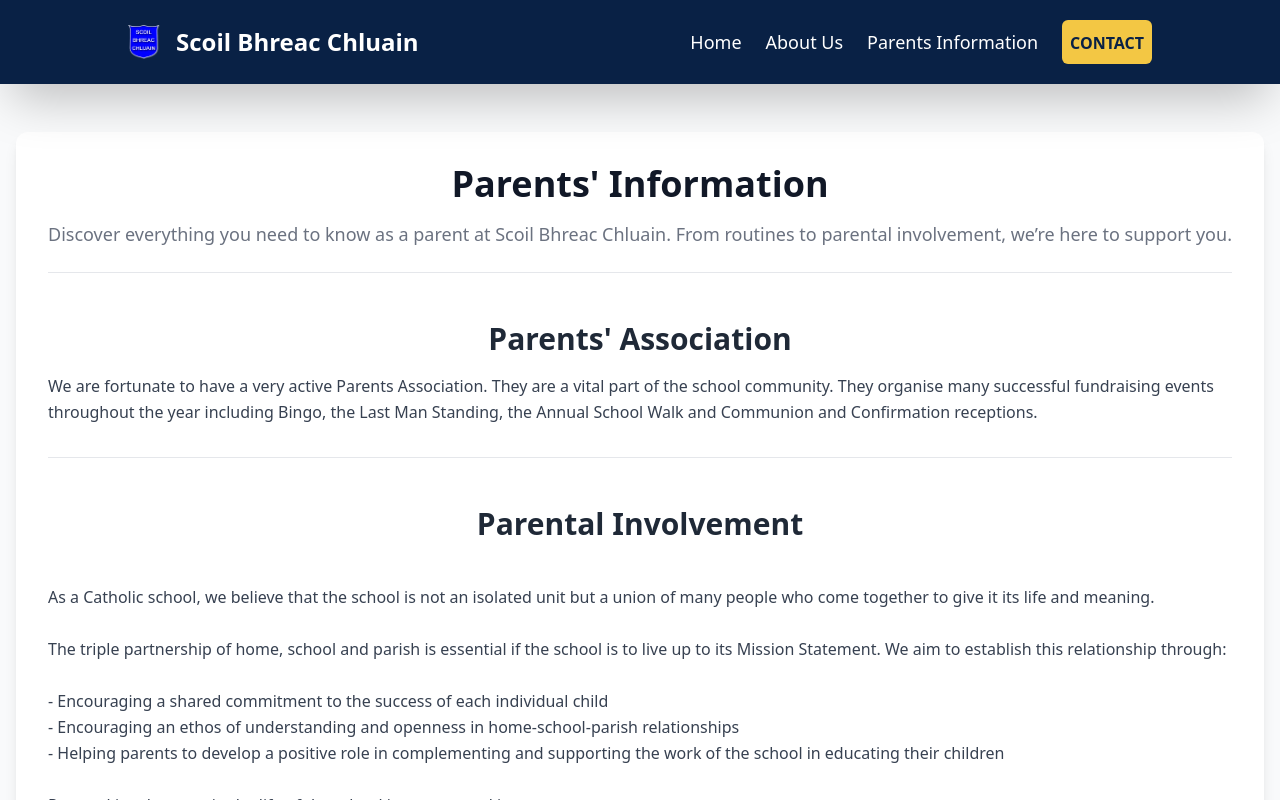
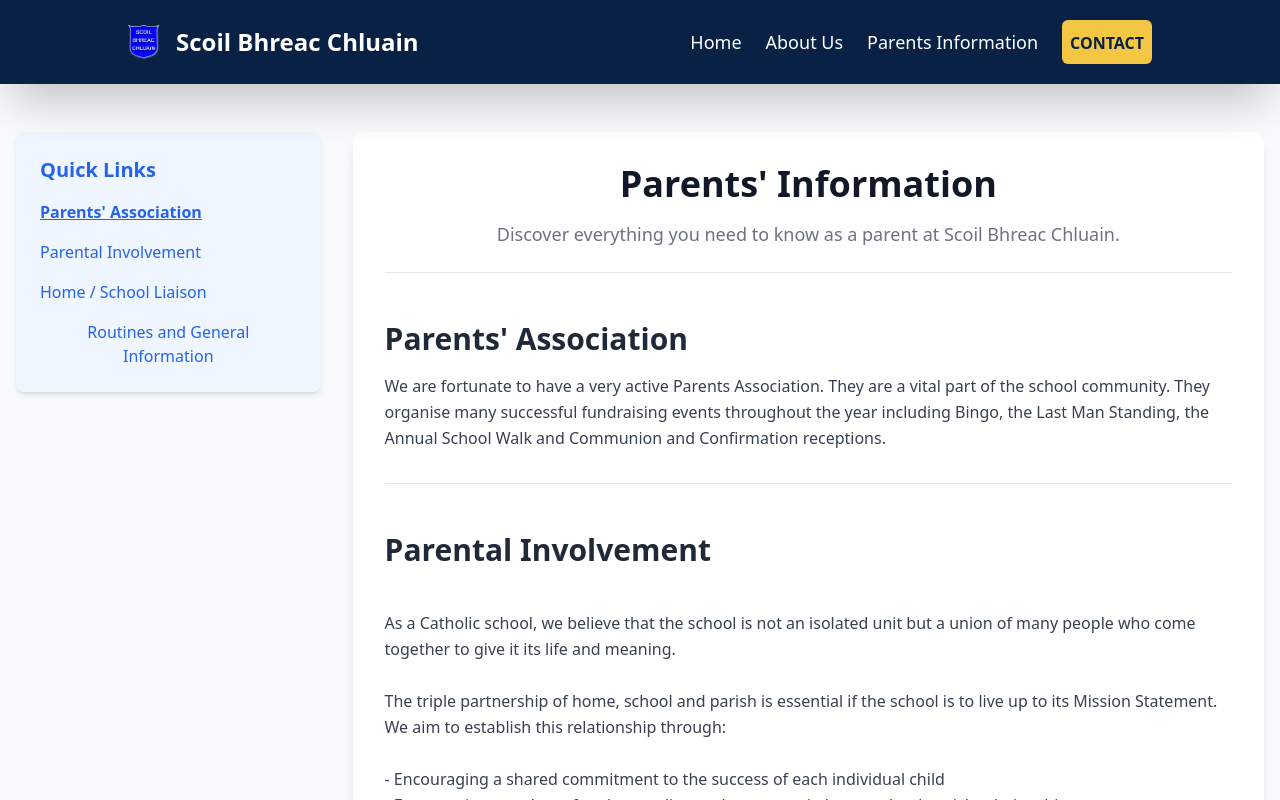
Before and after one commit to newsyd04/scoil-bhreac-chluain-website, a React (Vite) app: page /parents-information in a window 1280 px wide. Shown: the top 800 px of the page. Built offline with nearby package versions, Linux system fonts and the light colour scheme.

Commit message:
update frontend stylings and add menu to parents info

```diff
--- a/package.json
+++ b/package.json
@@ -12,7 +12,8 @@
   "dependencies": {
     "react": "^18.3.1",
     "react-dom": "^18.3.1",
-    "react-router-dom": "^7.1.3"
+    "react-router-dom": "^7.1.3",
+    "react-scroll": "^1.9.0"
   },
   "devDependencies": {
     "@vitejs/plugin-react": "^4.3.4",
--- a/src/components/Navbar.jsx
+++ b/src/components/Navbar.jsx
@@ -14,7 +14,7 @@ export default function Navbar() {
             <img className="w-12 pr-4" src={logo} alt="School Logo" />
           </div>
           <div>
-            <Link to="/" className="hover:text-yellow-300 transition">
+            <Link to="/">
               Scoil Bhreac Chluain
             </Link>
           </div>
@@ -72,7 +72,7 @@ export default function Navbar() {
       {isOpen && (
         <ul className="md:hidden bg-sbc-blue text-lg space-y-2 p-4">
           <li>
-            <Link to="/" className="block hover:text-yellow-300 transition">
+            <Link to="/" className="block hover:text-yellow-300 transition" onClick={() => setIsOpen(!isOpen)}>
               Home
             </Link>
           </li>
@@ -80,6 +80,7 @@ export default function Navbar() {
             <Link
               to="/about-us"
               className="block hover:text-yellow-300 transition"
+              onClick={() => setIsOpen(!isOpen)}
             >
               About Us
             </Link>
@@ -88,12 +89,13 @@ export default function Navbar() {
             <Link
               to="/parents-information"
               className="block hover:text-yellow-300 transition"
+              onClick={() => setIsOpen(!isOpen)}
             >
               Parent's Information
             </Link>
           </li>
           <li>
-            <Link to="/contact" className="block hover:text-yellow-300 transition">
+            <Link to="/contact" className="block hover:text-yellow-300 transition" onClick={() => setIsOpen(!isOpen)}>
               Contact
             </Link>
           </li>
--- a/src/pages/ContactPage.jsx
+++ b/src/pages/ContactPage.jsx
@@ -23,7 +23,7 @@ const ContactPage = () => {
         <div className="grid grid-cols-1 sm:grid-cols-2 gap-8">
           {/* Location */}
           <div className="flex items-center space-x-4">
-            <div className="flex-shrink-0 bg-blue-100 text-blue-600 rounded-full p-3">
+            <div className="flex-shrink-0 bg-blue-100 text-sbc-blue rounded-full w-12 h-12 flex items-center justify-center">
               <i className="fa-solid fa-location-dot text-xl"></i>
             </div>
             <div>
@@ -36,7 +36,7 @@ const ContactPage = () => {
 
           {/* Email */}
           <div className="flex items-center space-x-4">
-            <div className="flex-shrink-0 bg-blue-100 text-blue-600 rounded-full p-3">
+            <div className="flex-shrink-0 bg-blue-100 text-sbc-blue rounded-full w-12 h-12 flex items-center justify-center">
               <i className="fa-solid fa-envelope text-xl"></i>
             </div>
             <div>
@@ -54,7 +54,7 @@ const ContactPage = () => {
 
           {/* Website */}
           <div className="flex items-center space-x-4">
-            <div className="flex-shrink-0 bg-blue-100 text-blue-600 rounded-full p-3">
+            <div className="flex-shrink-0 bg-blue-100 text-sbc-blue rounded-full w-12 h-12 flex items-center justify-center">
               <i className="fa-solid fa-globe text-xl"></i>
             </div>
             <div>
@@ -74,7 +74,7 @@ const ContactPage = () => {
 
           {/* Phone */}
           <div className="flex items-center space-x-4">
-            <div className="flex-shrink-0 bg-blue-100 text-blue-600 rounded-full p-3">
+            <div className="flex-shrink-0 bg-blue-100 text-sbc-blue rounded-full w-12 h-12 flex items-center justify-center">
               <i className="fa-solid fa-phone text-xl"></i>
             </div>
             <div>
@@ -85,7 +85,7 @@ const ContactPage = () => {
 
           {/* Mobile */}
           <div className="flex items-center space-x-4">
-            <div className="flex-shrink-0 bg-blue-100 text-blue-600 rounded-full p-3">
+            <div className="flex-shrink-0 bg-blue-100 text-sbc-blue rounded-full w-12 h-12 flex items-center justify-center">
               <i className="fa-solid fa-mobile text-xl"></i>
             </div>
             <div>
--- a/src/pages/ParentsInfo.jsx
+++ b/src/pages/ParentsInfo.jsx
@@ -1,16 +1,17 @@
-import React from "react";
-import { useEffect } from "react";
+import React, { useEffect, useState } from "react";
+import { Link, scroller } from "react-scroll"; // Smooth scrolling with offset
 
 const ParentsInfo = () => {
-  useEffect(() => {
-    window.scrollTo(0, 0);
-  }, []);
+  const [activeSection, setActiveSection] = useState("parents-association");
+
   const sections = [
     {
+      id: "parents-association",
       title: "Parents' Association",
       content: `We are fortunate to have a very active Parents Association. They are a vital part of the school community. They organise many successful fundraising events throughout the year including Bingo, the Last Man Standing, the Annual School Walk and Communion and Confirmation receptions.`,
     },
     {
+      id: "parental-involvement",
       title: "Parental Involvement",
       content: `
       As a Catholic school, we believe that the school is not an isolated unit but a union of many people who come together to give it its life and meaning.
@@ -32,6 +33,7 @@ const ParentsInfo = () => {
       We are committed to methods of evaluating and improving channels of communication between school and parents. Our evaluation shall be ongoing and continuous, as we make every effort to make parents feel welcome and valued at all times.`,
     },
     {
+      id: "home-school-liaison",
       title: "Home / School Liaison",
       content: `
       Frequent communication is of vital importance in developing and nurturing cooperation between home and school. Please refer to the school's Communication Policy in the Policy Section of our website.
@@ -47,6 +49,7 @@ const ParentsInfo = () => {
       A child’s parents are the most effective teacher he/she will ever have. The home environment determines to a great extent the child’s progress in school. To achieve a high standard of learning, a high level of cooperation between teachers, parents, and children is needed.`,
     },
     {
+      id: "routines-info",
       title: "Routines and General Information",
       content: `
       - School starts  at 9.20 am.  The school staff offer supervision from 9:10 am onwards. The Board of Management does not accept responsibility for any child/ children on the school premises before 9:10am .It is important that the children develop the habit of being punctual for school.
@@ -65,26 +68,103 @@ const ParentsInfo = () => {
     },
   ];
 
+
+  useEffect(() => {
+    // Scroll-to-top behavior removed to prevent interference
+    const observer = new IntersectionObserver(
+      (entries) => {
+        entries.forEach((entry) => {
+          if (entry.isIntersecting) {
+            setActiveSection(entry.target.id);
+          }
+        });
+      },
+      { threshold: 0.6 } // Trigger when section is 60% visible
+    );
+
+    sections.forEach((section) => {
+      const sectionElement = document.getElementById(section.id);
+      if (sectionElement) observer.observe(sectionElement);
+    });
+
+    return () => {
+      sections.forEach((section) => {
+        const sectionElement = document.getElementById(section.id);
+        if (sectionElement) observer.unobserve(sectionElement);
+      });
+    };
+  }, [sections]);
+
+  const scrollToSection = (id) => {
+    scroller.scrollTo(id, {
+      smooth: true,
+      offset: -80, // Adjust this value for the sticky navbar height
+      duration: 500,
+    });
+  };
+
   return (
     <div className="min-h-screen bg-gray-50 py-12 px-4">
-      <div className="max-w-7xl mx-auto bg-white rounded-xl shadow-lg p-8">
+      <div className="max-w-7xl mx-auto flex flex-col lg:flex-row gap-8">
+        {/* Sidebar Navigation for Desktop */}
+        <aside className="hidden lg:block lg:w-1/4 bg-blue-50 p-6 rounded-lg shadow-md sticky top-20 h-fit">
+          <h3 className="text-xl font-bold text-blue-600 mb-4">Quick Links</h3>
+          <ul className="space-y-4">
+            {sections.map((section) => (
+              <li key={section.id}>
+                <button
+                  onClick={() => scrollToSection(section.id)}
+                  className={`text-blue-600 hover:text-blue-800 transition cursor-pointer ${
+                    activeSection === section.id ? "font-bold underline" : ""
+                  }`}
+                >
+                  {section.title}
+                </button>
+              </li>
+            ))}
+          </ul>
+        </aside>
+
+        {/* Breadcrumb Navigation for Mobile */}
+        <div className="lg:hidden bg-blue-50 p-4 rounded-lg shadow-md">
+          <div className="text-sm text-blue-600 font-semibold flex flex-wrap items-center">
+            {sections.map((section, index) => (
+              <React.Fragment key={section.id}>
+                <button
+                  onClick={() => scrollToSection(section.id)}
+                  className={`hover:underline cursor-pointer ${
+                    activeSection === section.id ? "text-blue-800 font-bold" : ""
+                  }`}
+                >
+                  {section.title}
+                </button>
+                {index < sections.length - 1 && (
+                  <span className="mx-2 text-gray-500">{`>`}</span>
+                )}
+              </React.Fragment>
+            ))}
+          </div>
+        </div>
+
+        {/* Main Content */}
+        <main className="lg:w-3/4 bg-white rounded-xl shadow-lg p-8">
           <header className="text-center mb-12">
             <h1 className="text-4xl font-extrabold text-gray-900">
               Parents' Information
             </h1>
             <p className="text-lg text-gray-500 mt-4">
               Discover everything you need to know as a parent at Scoil Bhreac
-            Chluain. From routines to parental involvement, we’re here to
-            support you.
+              Chluain.
             </p>
-          <hr className="mt-6"/>
+            <hr className="mt-6" />
           </header>
-        {sections.map((section, index) => (
+          {sections.map((section) => (
             <section
-            key={index}
+              key={section.id}
+              id={section.id}
               className="mb-12 pb-8 border-b last:border-none last:pb-0"
             >
-            <h2 className="text-3xl font-bold text-gray-800 mb-4 text-center">
+              <h2 className="text-3xl font-bold text-gray-800 mb-4 flex items-center">
                 {section.title}
               </h2>
               <p className="text-gray-700 whitespace-pre-line leading-relaxed">
@@ -92,6 +172,7 @@ const ParentsInfo = () => {
               </p>
             </section>
           ))}
+        </main>
       </div>
     </div>
   );
```
Also changed, not shown: 1 other file (tests, documents, lock files or other folders). Lines whose indentation alone changed are shown as unchanged.
